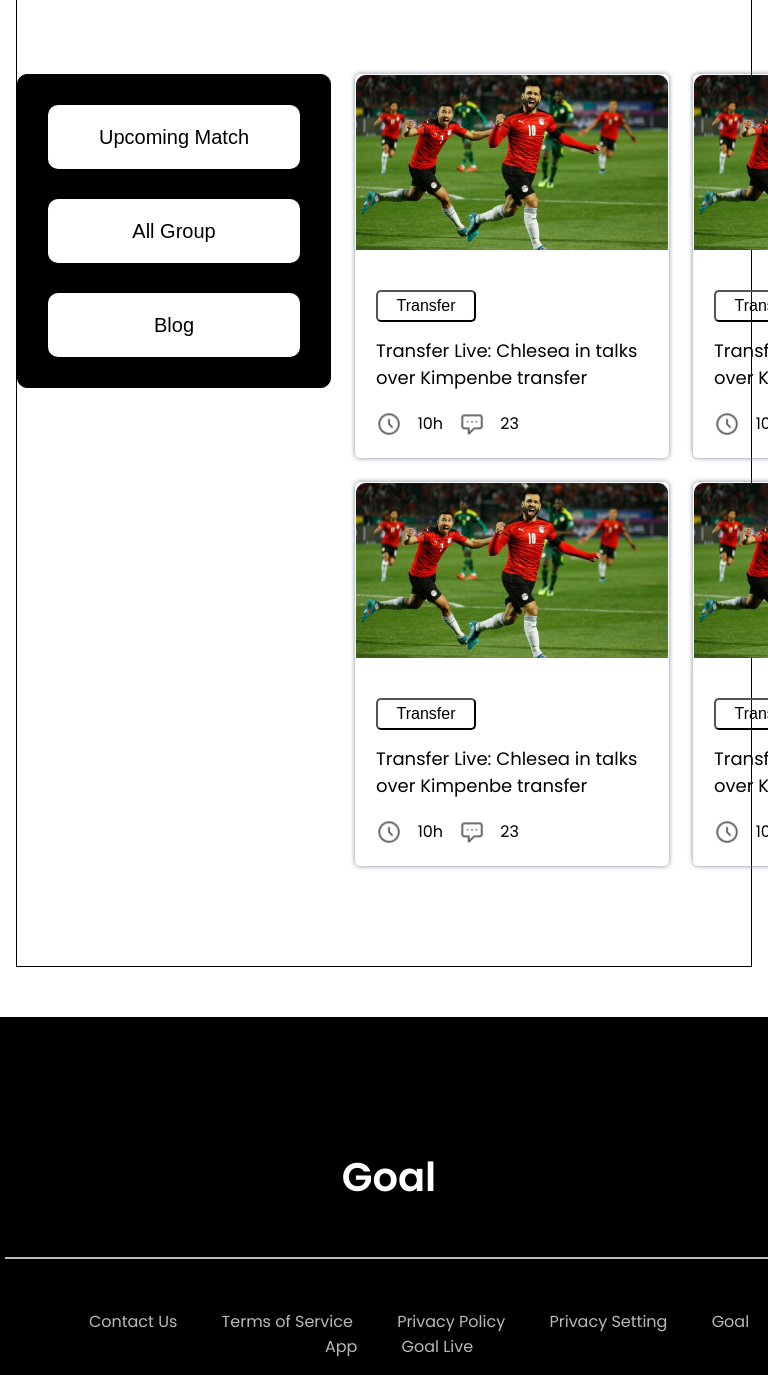
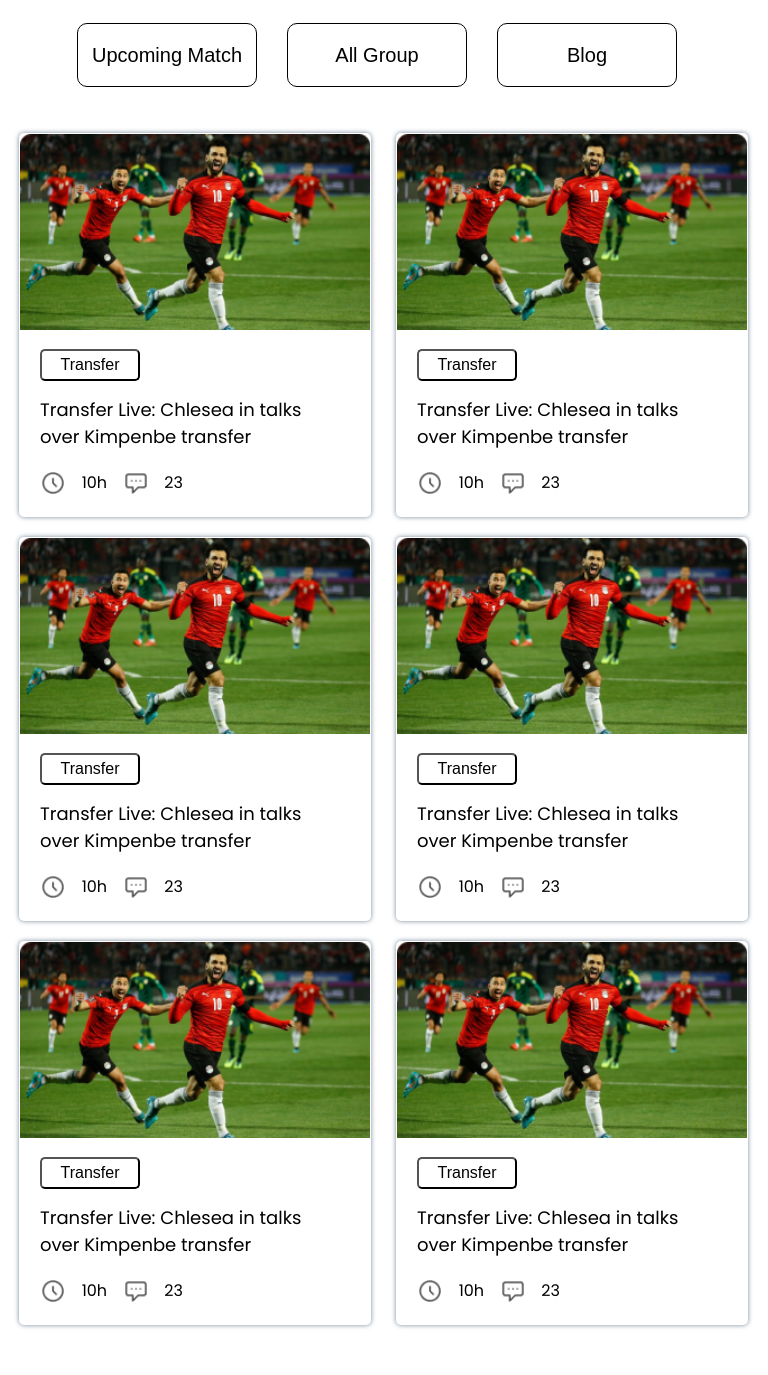
Before and after one commit to nahidparvez1/Sportify, a plain HTML site: page blog.html in a window 768 px wide. Shown: the part 505-1880 px from the top of the page. Drawn offline with Linux system fonts and the light colour scheme.

Commit message:
tablet view done

```diff
--- a/css/style.css
+++ b/css/style.css
@@ -186,7 +186,6 @@ body {
 
 .blog-card {
     width: 312px;
-
     border-radius: 5px;
     box-shadow: 0px 0px 5px lightslategray;
     padding: 1px;
@@ -284,7 +283,6 @@ footer a {
 
     .container {
         width: 734px;
-        border: 1px solid;
         margin: 50px auto;
 
     }
@@ -325,6 +323,85 @@ footer a {
         margin-right: 17px;
     }
 
+    .vs-div {
+        display: block;
+    }
+
+    .upcoming-div {
+        width: 734px;
+        height: 100px;
+        background-color: transparent;
+        border: none;
+        margin-top: -70px;
+        margin-bottom: 30px;
+
+    }
+
+    .button-group {
+        height: 100px;
+        display: grid;
+        grid-template-columns: repeat(3, 1fr);
+
+    }
+
+    .button-group a {
+        text-decoration: none;
+        color: black;
+    }
+
+    .upcoming-regular {
+        width: 180px;
+        height: 64px;
+        border-style: none;
+        border: 1px solid;
+        margin-top: 20px;
+        margin-left: 30px;
+       }
+
+    .blog-parent {
+        width: 100%;
+        grid-template-columns: repeat(2, 1fr);
+        column-gap: 20px;
+        row-gap: 20px;
+
+    }
+
+    .blog-card {
+        width: 350px;
+        border-radius: 5px;
+        box-shadow: 0px 0px 5px lightslategrey;
+        padding: 1px;
+        margin-left: -22px;
+    }
+
+    footer {
+        width: 100%;
+        height: 345px;
+    }
+
+    footer h3 {
+        margin-top: 70px;
+    }
+
+    footer hr {
+        margin-top: 30px;
+    }
+
+
+    footer ul {
+        display: flex;
+        flex-direction: row;
+        flex-wrap: wrap;
+        justify-content: center;
+    }
+
+    footer li {
+        display: inline;
+        list-style: none;
+        padding: 0 25px;
+
+    }
+
 
 
 }
```
